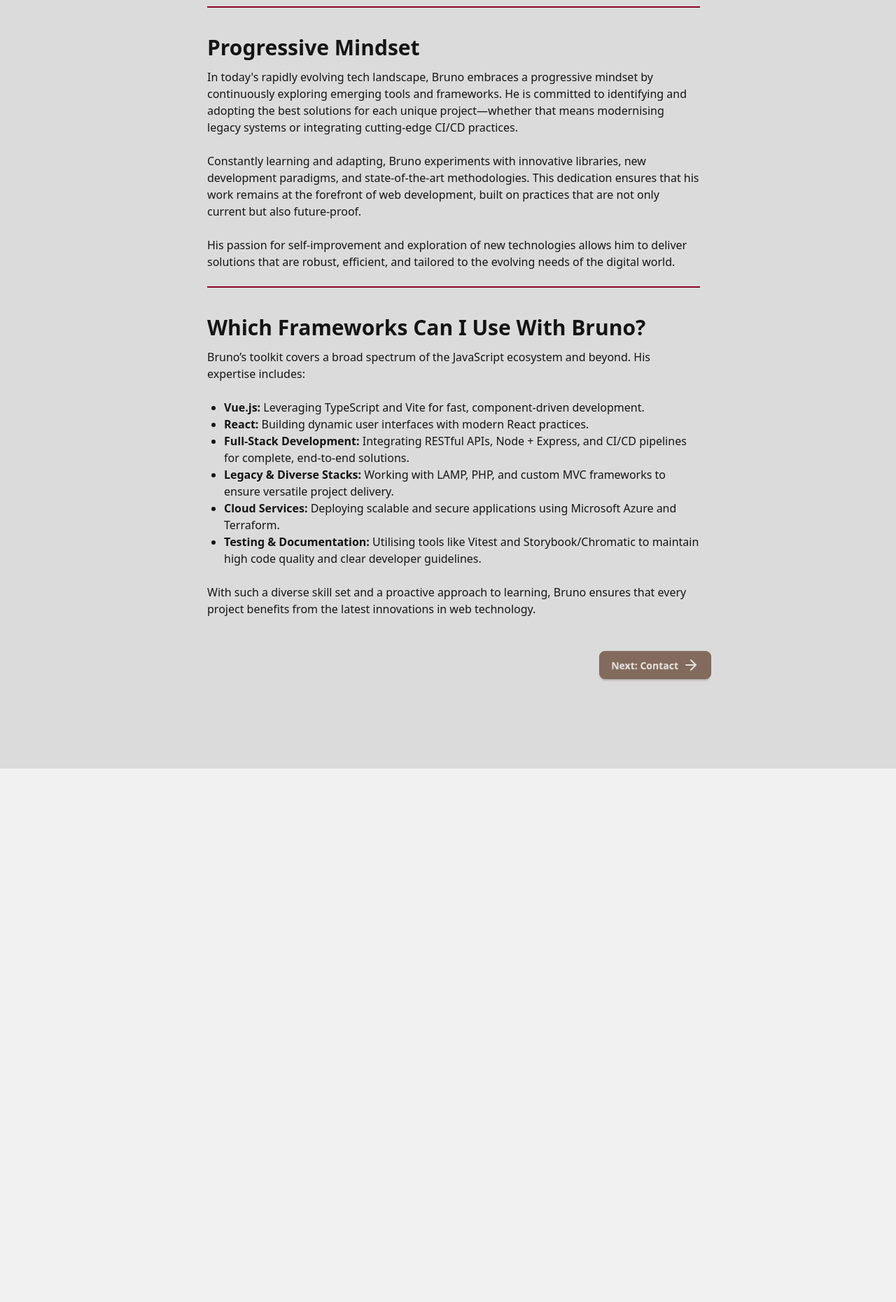
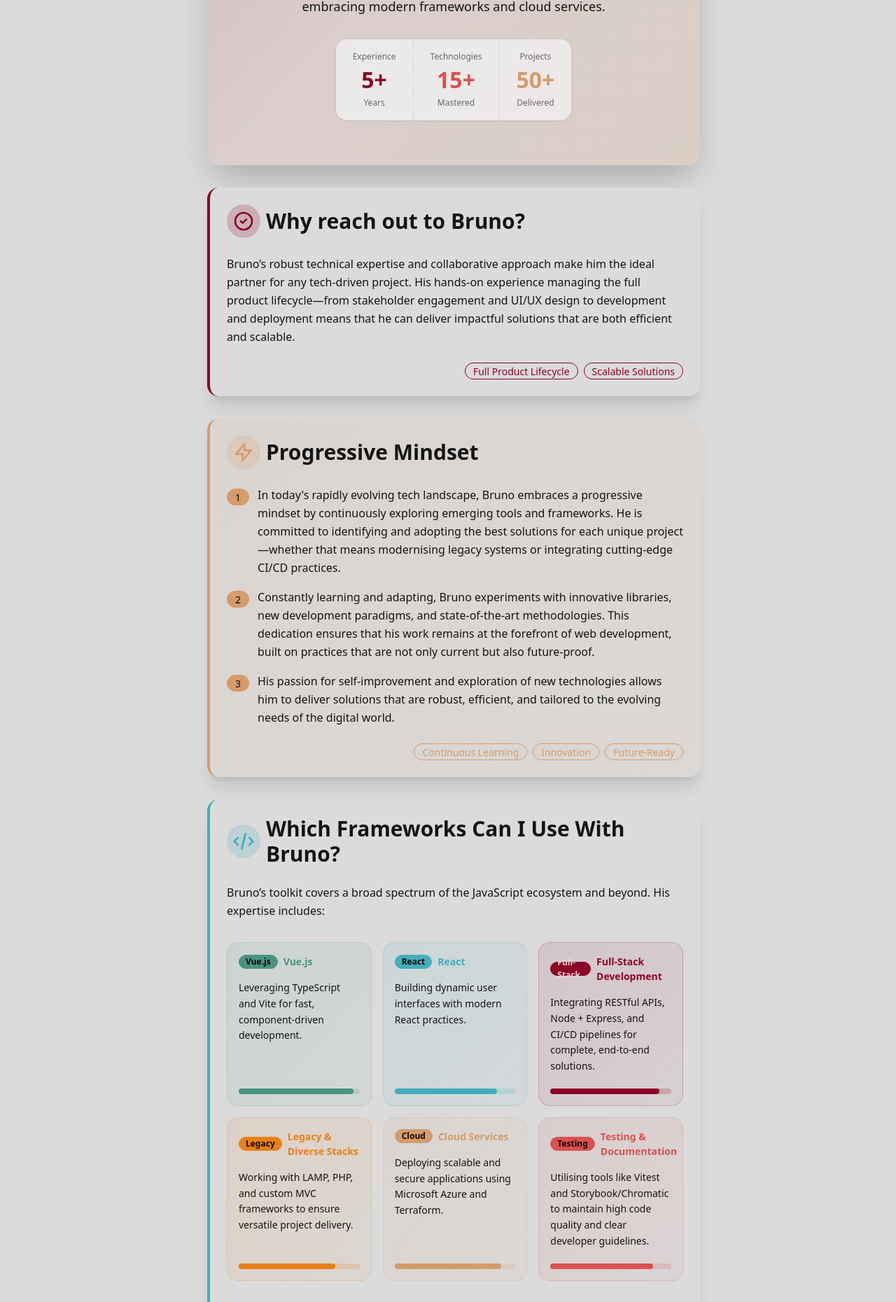
Before and after one commit to Brunosil97/bruno-portfolio, a Vue app: page /docs/about in a window 1280 px wide. Shown: the part 590-2450 px from the top of the page at 70% size. Before the commit the page ends 1688 px from the top, so only its background shows below. Built offline with nearby package versions, Linux system fonts and the light colour scheme; no server answers; what vue-flag-icon would draw is missing.

Commit message:
updated about me section

```diff
--- a/src/components/sections/AboutMe.vue
+++ b/src/components/sections/AboutMe.vue
@@ -5,58 +5,209 @@ const { t } = useI18n();
 </script>
 
 <template>
-  <div class="container mx-auto p-4 prose lg:prose-xl">
-    <!-- Introduction Section -->
-    <section>
-      <h1 class="text-2xl md:text-4xl font-bold mb-4">{{ t("about-me.introduction") }}</h1>
-      <p>{{ t("about-me.bio-1") }}</p>
-      <br>
-      <p>{{ t("about-me.bio-2") }}</p>
-    </section>
-    <div class="divider divider-primary" />
+  <div class="container mx-auto p-4 max-w-6xl">
+    <!-- Hero Introduction Section -->
+    <div class="hero bg-gradient-to-br from-primary/20 via-secondary/10 to-accent/20 rounded-box mb-8 shadow-2xl relative overflow-hidden">
+      <div class="absolute inset-0 bg-grid-pattern opacity-5"></div>
+      <div class="hero-content text-center py-16 relative z-10">
+        <div class="max-w-4xl">
+          <div class="avatar placeholder mb-6">
+            <div class="bg-primary text-primary-content rounded-full w-24 h-24 ring ring-primary ring-offset-base-100 ring-offset-2">
+              <span class="text-5xl font-bold">BS</span>
+            </div>
+          </div>
+          <h1 class="text-5xl md:text-6xl font-bold mb-6 bg-gradient-to-r from-primary to-secondary bg-clip-text text-transparent">
+            {{ t("about-me.introduction") }}
+          </h1>
+          <p class="text-lg leading-relaxed mb-4 max-w-3xl mx-auto">{{ t("about-me.bio-1") }}</p>
+          <p class="text-lg leading-relaxed max-w-3xl mx-auto">{{ t("about-me.bio-2") }}</p>
+
+          <!-- Stats -->
+          <div class="stats shadow mt-8 bg-base-100/80 backdrop-blur">
+            <div class="stat place-items-center">
+              <div class="stat-title">Experience</div>
+              <div class="stat-value text-primary">5+</div>
+              <div class="stat-desc">Years</div>
+            </div>
+            <div class="stat place-items-center">
+              <div class="stat-title">Technologies</div>
+              <div class="stat-value text-secondary">15+</div>
+              <div class="stat-desc">Mastered</div>
+            </div>
+            <div class="stat place-items-center">
+              <div class="stat-title">Projects</div>
+              <div class="stat-value text-accent">50+</div>
+              <div class="stat-desc">Delivered</div>
+            </div>
+          </div>
+        </div>
+      </div>
+    </div>
+
     <!-- Why Reach Out Section -->
-    <section class="mt-8">
-      <h2 class="text-2xl md:text-3xl font-semibold mb-3">{{ t("about-me.why") }}</h2>
-      <p>{{ t("about-me.why-bio") }}</p>
-    </section>
-    <div class="divider divider-primary" />
+    <div class="card bg-base-200 shadow-xl mb-8 border-l-4 border-primary hover:shadow-2xl transition-all duration-300 hover:-translate-y-1">
+      <div class="card-body">
+        <h2 class="card-title text-3xl mb-4">
+          <div class="rounded-full bg-primary/20 p-2">
+            <svg xmlns="http://www.w3.org/2000/svg" class="h-8 w-8 text-primary" fill="none" viewBox="0 0 24 24" stroke="currentColor">
+              <path stroke-linecap="round" stroke-linejoin="round" stroke-width="2" d="M9 12l2 2 4-4m6 2a9 9 0 11-18 0 9 9 0 0118 0z" />
+            </svg>
+          </div>
+          {{ t("about-me.why") }}
+        </h2>
+        <p class="text-base leading-relaxed">{{ t("about-me.why-bio") }}</p>
+        <div class="card-actions justify-end mt-4">
+          <div class="badge badge-primary badge-outline">Full Product Lifecycle</div>
+          <div class="badge badge-primary badge-outline">Scalable Solutions</div>
+        </div>
+      </div>
+    </div>
+
     <!-- Progressive Mindset Section -->
-    <section class="mt-8">
-      <h2 class="text-2xl md:text-3xl font-semibold mb-3">{{ t("about-me.progressive") }}</h2>
-      <p>{{ t("about-me.progressive-bio-1") }}</p>
-      <br>
-      <p>{{ t("about-me.progressive-bio-2") }}</p>
-      <br>
-      <p>{{ t("about-me.progressive-bio-3") }}</p>
-    </section>
-    <div class="divider divider-primary" />
+    <div class="card bg-gradient-to-br from-accent/10 to-accent/5 shadow-xl mb-8 border-l-4 border-accent hover:shadow-2xl transition-all duration-300 hover:-translate-y-1">
+      <div class="card-body">
+        <h2 class="card-title text-3xl mb-4">
+          <div class="rounded-full bg-accent/20 p-2">
+            <svg xmlns="http://www.w3.org/2000/svg" class="h-8 w-8 text-accent" fill="none" viewBox="0 0 24 24" stroke="currentColor">
+              <path stroke-linecap="round" stroke-linejoin="round" stroke-width="2" d="M13 10V3L4 14h7v7l9-11h-7z" />
+            </svg>
+          </div>
+          {{ t("about-me.progressive") }}
+        </h2>
+        <div class="space-y-4">
+          <div class="flex items-start gap-3">
+            <div class="badge badge-accent mt-1">1</div>
+            <p class="text-base leading-relaxed flex-1">{{ t("about-me.progressive-bio-1") }}</p>
+          </div>
+          <div class="flex items-start gap-3">
+            <div class="badge badge-accent mt-1">2</div>
+            <p class="text-base leading-relaxed flex-1">{{ t("about-me.progressive-bio-2") }}</p>
+          </div>
+          <div class="flex items-start gap-3">
+            <div class="badge badge-accent mt-1">3</div>
+            <p class="text-base leading-relaxed flex-1">{{ t("about-me.progressive-bio-3") }}</p>
+          </div>
+        </div>
+        <div class="card-actions justify-end mt-4">
+          <div class="badge badge-accent badge-outline">Continuous Learning</div>
+          <div class="badge badge-accent badge-outline">Innovation</div>
+          <div class="badge badge-accent badge-outline">Future-Ready</div>
+        </div>
+      </div>
+    </div>
+
     <!-- Which Frameworks Section -->
-    <section class="mt-8">
-      <h2 class="text-2xl md:text-3xl font-semibold mb-3">{{ t("about-me.frameworks") }}</h2>
-      <p>{{ t("about-me.frameworks-list-title") }}</p>
-      <br>
-      <ul class="list-disc pl-6">
-        <li>
-          <strong>{{ t("tech.vue") }}:</strong> {{ t("about-me.vue") }}
-        </li>
-        <li>
-          <strong>{{ t("tech.react") }}:</strong> {{ t("about-me.react") }}
-        </li>
-        <li>
-          <strong>{{ t("tech.full-stack") }}:</strong> {{ t("about-me.full-stack") }}
-        </li>
-        <li>
-          <strong>{{ t("tech.legacy") }}:</strong> {{ t("about-me.legacy") }}
-        </li>
-        <li>
-          <strong>{{ t("tech.cloud") }}:</strong> {{ t("about-me.cloud") }}
-        </li>
-        <li>
-          <strong>{{ t("tech.test-docs") }}:</strong> {{ t("about-me.test-docs") }}
-        </li>
-      </ul>
-      <br>
-      <p>{{ t("about-me.frameworks-bio") }}</p>
-    </section>
+    <div class="card bg-base-200 shadow-xl border-l-4 border-info">
+      <div class="card-body">
+        <h2 class="card-title text-3xl mb-4">
+          <div class="rounded-full bg-info/20 p-2">
+            <svg xmlns="http://www.w3.org/2000/svg" class="h-8 w-8 text-info" fill="none" viewBox="0 0 24 24" stroke="currentColor">
+              <path stroke-linecap="round" stroke-linejoin="round" stroke-width="2" d="M10 20l4-16m4 4l4 4-4 4M6 16l-4-4 4-4" />
+            </svg>
+          </div>
+          {{ t("about-me.frameworks") }}
+        </h2>
+        <p class="text-base leading-relaxed mb-6">{{ t("about-me.frameworks-list-title") }}</p>
+
+        <div class="grid grid-cols-1 md:grid-cols-2 lg:grid-cols-3 gap-4 mb-6">
+          <div class="card bg-gradient-to-br from-success/10 to-success/5 border border-success/20 hover:shadow-xl hover:scale-105 transition-all duration-300 cursor-pointer">
+            <div class="card-body p-4">
+              <h3 class="font-bold text-success flex items-center gap-2">
+                <span class="badge badge-success badge-sm">Vue.js</span>
+                {{ t("tech.vue") }}
+              </h3>
+              <p class="text-sm leading-relaxed mt-2">{{ t("about-me.vue") }}</p>
+              <div class="flex gap-1 mt-3">
+                <div class="w-full bg-success/20 rounded-full h-2">
+                  <div class="bg-success h-2 rounded-full" style="width: 95%"></div>
+                </div>
+              </div>
+            </div>
+          </div>
+
+          <div class="card bg-gradient-to-br from-info/10 to-info/5 border border-info/20 hover:shadow-xl hover:scale-105 transition-all duration-300 cursor-pointer">
+            <div class="card-body p-4">
+              <h3 class="font-bold text-info flex items-center gap-2">
+                <span class="badge badge-info badge-sm">React</span>
+                {{ t("tech.react") }}
+              </h3>
+              <p class="text-sm leading-relaxed mt-2">{{ t("about-me.react") }}</p>
+              <div class="flex gap-1 mt-3">
+                <div class="w-full bg-info/20 rounded-full h-2">
+                  <div class="bg-info h-2 rounded-full" style="width: 85%"></div>
+                </div>
+              </div>
+            </div>
+          </div>
+
+          <div class="card bg-gradient-to-br from-primary/10 to-primary/5 border border-primary/20 hover:shadow-xl hover:scale-105 transition-all duration-300 cursor-pointer">
+            <div class="card-body p-4">
+              <h3 class="font-bold text-primary flex items-center gap-2">
+                <span class="badge badge-primary badge-sm">Full-Stack</span>
+                {{ t("tech.full-stack") }}
+              </h3>
+              <p class="text-sm leading-relaxed mt-2">{{ t("about-me.full-stack") }}</p>
+              <div class="flex gap-1 mt-3">
+                <div class="w-full bg-primary/20 rounded-full h-2">
+                  <div class="bg-primary h-2 rounded-full" style="width: 90%"></div>
+                </div>
+              </div>
+            </div>
+          </div>
+
+          <div class="card bg-gradient-to-br from-warning/10 to-warning/5 border border-warning/20 hover:shadow-xl hover:scale-105 transition-all duration-300 cursor-pointer">
+            <div class="card-body p-4">
+              <h3 class="font-bold text-warning flex items-center gap-2">
+                <span class="badge badge-warning badge-sm">Legacy</span>
+                {{ t("tech.legacy") }}
+              </h3>
+              <p class="text-sm leading-relaxed mt-2">{{ t("about-me.legacy") }}</p>
+              <div class="flex gap-1 mt-3">
+                <div class="w-full bg-warning/20 rounded-full h-2">
+                  <div class="bg-warning h-2 rounded-full" style="width: 80%"></div>
+                </div>
+              </div>
+            </div>
+          </div>
+
+          <div class="card bg-gradient-to-br from-accent/10 to-accent/5 border border-accent/20 hover:shadow-xl hover:scale-105 transition-all duration-300 cursor-pointer">
+            <div class="card-body p-4">
+              <h3 class="font-bold text-accent flex items-center gap-2">
+                <span class="badge badge-accent badge-sm">Cloud</span>
+                {{ t("tech.cloud") }}
+              </h3>
+              <p class="text-sm leading-relaxed mt-2">{{ t("about-me.cloud") }}</p>
+              <div class="flex gap-1 mt-3">
+                <div class="w-full bg-accent/20 rounded-full h-2">
+                  <div class="bg-accent h-2 rounded-full" style="width: 88%"></div>
+                </div>
+              </div>
+            </div>
+          </div>
+
+          <div class="card bg-gradient-to-br from-secondary/10 to-secondary/5 border border-secondary/20 hover:shadow-xl hover:scale-105 transition-all duration-300 cursor-pointer">
+            <div class="card-body p-4">
+              <h3 class="font-bold text-secondary flex items-center gap-2">
+                <span class="badge badge-secondary badge-sm">Testing</span>
+                {{ t("tech.test-docs") }}
+              </h3>
+              <p class="text-sm leading-relaxed mt-2">{{ t("about-me.test-docs") }}</p>
+              <div class="flex gap-1 mt-3">
+                <div class="w-full bg-secondary/20 rounded-full h-2">
+                  <div class="bg-secondary h-2 rounded-full" style="width: 85%"></div>
+                </div>
+              </div>
+            </div>
+          </div>
+        </div>
+
+        <div class="alert alert-info shadow-lg">
+          <svg xmlns="http://www.w3.org/2000/svg" fill="none" viewBox="0 0 24 24" class="stroke-current shrink-0 w-6 h-6">
+            <path stroke-linecap="round" stroke-linejoin="round" stroke-width="2" d="M13 16h-1v-4h-1m1-4h.01M21 12a9 9 0 11-18 0 9 9 0 0118 0z"></path>
+          </svg>
+          <span class="text-sm leading-relaxed">{{ t("about-me.frameworks-bio") }}</span>
+        </div>
+      </div>
+    </div>
   </div>
 </template>
```
